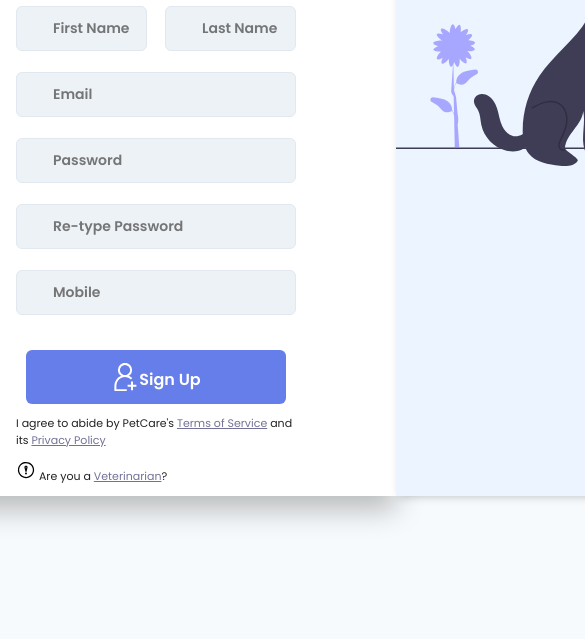
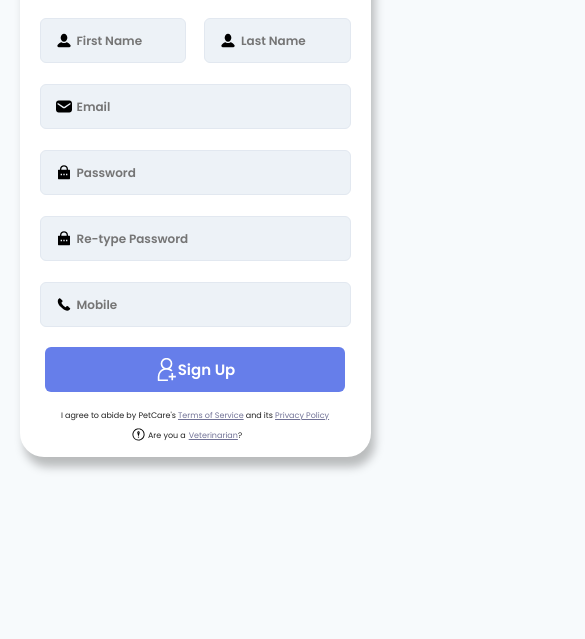
Before and after one commit to Tharindu-Liyanage/PlayZone, a plain HTML site: page html/login/signUp.html in a window 390 px wide. Shown: the part 235-874 px from the top of the page, 585 px wide, since content can reach past the window. Drawn offline with Linux system fonts and the light colour scheme.

Commit message:
Sign-up finished
Now responsive Sign-Up

```diff
--- a/css/signUp.css
+++ b/css/signUp.css
@@ -27,6 +27,7 @@ body{
     position: relative;
     align-items: center;
     margin: 0%;
+    margin-top: 30px;
     margin-bottom: 10px;
     justify-content: center;
 
@@ -81,6 +82,7 @@ p{
 .signUp-but{
 
     display: flex;
+    margin-bottom: 10px;
 }
 
 .btn-svg{
@@ -102,13 +104,14 @@ p{
 
     background-color:#fff;
     border-radius:24px 0 0 24px;
-    box-shadow: 0 14px 28px rgba(0,0,0,0.25);
-              /*  0 10px 10px rgb(0, 0, 0,0.22);*/
+    /*box-shadow: 0 14px 28px rgba(0,0,0,0.25);
+                0 10px 10px rgb(0, 0, 0,0.22);*/
+    box-shadow: 4px 10px 10px 0px rgba(0,0,0,0.25);
     position: relative;
-    left:-10%;
-    width:655px; /*728*/
-    max-width:100%;
-    min-width:480px;
+    left:-15%;
+    width:600px; /*728*/
+
+
 
 }
 
@@ -125,16 +128,19 @@ form{
 }
 
 input.last{
-    margin-bottom: 35px;
+    margin-bottom: 20px;
 }
 
 .name-field{
     display: flex;
 }
 
+
+
+
 input{
 
-    background-color: #EDF2F7;
+
     border-radius: 6px;
     border-style: solid;
     border-color: #e2e8f0;
@@ -156,6 +162,47 @@ input{
     margin-right: 0;
 }
 
+.input-field .name-field input#firstname {
+    background:  url('../img/user.svg') 15px center no-repeat;
+    background-size: 16px 80px;
+    background-color: #EDF2F7;
+}
+
+.input-field .name-field input#lastname {
+    background:  url('../img/user.svg') 15px center no-repeat;
+    background-size: 16px 80px;
+    background-color: #EDF2F7;
+}
+
+.input-field  input#email {
+    background:  url('../img/email.svg') 15px center no-repeat;
+    background-size: 16px 80px;
+    background-color: #EDF2F7;
+}
+
+.input-field  input#password{
+    background:  url('../img/lock.svg') 15px center no-repeat;
+    background-size: 16px 80px;
+    background-color: #EDF2F7;
+}
+
+.input-field  input#rePwd{
+    background:  url('../img/lock.svg') 15px center no-repeat;
+    background-size: 16px 80px;
+    background-color: #EDF2F7;
+}
+
+.input-field  input#mobile{
+    background:  url('../img/phone.svg') 15px center no-repeat;
+    background-size: 16px 80px;
+    background-color: #EDF2F7;
+}
+
+
+
+
+
+
 .overlay-container{
     position: absolute;
     top:0;
@@ -167,7 +214,157 @@ input{
     border-radius:0 24px 24px 0;
     background-color:#EBF4FF;
 
-    box-shadow: 4px 0px 10px 0px rgba(0,0,0,0.25);
+    box-shadow: 6px 10px 10px 0px rgba(0,0,0,0.25);
 
 
 }
+
+.overlay-img{
+
+    position: relative;
+    top:120px;
+}
+
+.footer{
+    vertical-align: middle;
+    position: relative;
+    align-items: center;
+    justify-content: center;
+}
+
+.Q1{
+    display: flex;
+    gap:0;
+    vertical-align: middle;
+    align-items: center;
+    justify-content: center;
+    position:relative;
+    margin-bottom: 15px;
+}
+
+.Q1 a{
+    margin-left:3px;
+}
+
+
+.Q1 .svg{
+
+    position:absolute;
+    left:26%;
+    bottom:0px;
+}
+
+
+@media screen and (max-width:1200px){
+
+    .container{
+
+
+        height: auto;
+
+        border-radius:24px;
+        margin-left: 30%;
+
+    }
+
+    .overlay-container{
+        display: none;
+    }
+
+    .btn-svg{
+        width:23px;
+        height:23px;
+        vertical-align: -6.5px;
+    }
+    .signUp-but .but{
+        color:#fff;
+        font: 600 15px "Poppins", sans-serif;
+        background: #667eea;
+        border-radius: 6px;
+        width: 400px;
+        height: 45px;
+        border:none;
+    }
+
+
+
+}
+
+@media screen and (max-width:768px){
+
+
+    .container {
+        height: auto;
+        border-radius: 24px;
+        margin: 20%;
+        left:0;
+        width:90%;
+
+    }
+
+    .overlay-container {
+        display: none;
+    }
+
+    .btn-svg {
+        width: 23px;
+        height: 23px;
+        vertical-align: -6.5px;
+    }
+
+    .signUp-but .but {
+        color: #fff;
+        font: 600 15px "Poppins", sans-serif;
+        background: #667eea;
+        border-radius: 6px;
+        width: 300px;
+        height: 45px;
+        border: none;
+    }
+
+    .title-text{
+        font-size: 26px;
+
+    }
+
+    form{
+
+
+        height:100%;
+        align-items: center;
+        flex-direction: column;
+        padding: 0 20px; /*113px*/
+        display:flex;
+
+
+    }
+
+    p{
+        font: 400 8px "Poppins", sans-serif;
+    }
+
+    .Q1 .svg{
+
+        position:absolute;
+        left:26%;
+        bottom:0px;
+
+        width: 15px;
+        height: 15px;
+    }
+
+    .Q1{
+
+        margin-bottom: 15px;
+    }
+
+    input{
+
+
+
+        font: 600 12px "Poppins", sans-serif;
+
+    }
+
+
+}
--- a/html/login/signUp.html
+++ b/html/login/signUp.html
@@ -28,16 +28,16 @@
 
                     <div class="name-field">
 
-                        <input class="name" type="text" placeholder="First Name" required>
-                        <input class="name" type="text" placeholder="Last Name" required>
+                        <input class="name" type="text" placeholder="First Name" id="firstname" required>
+                        <input class="name" type="text" placeholder="Last Name" id="lastname" required>
 
 
                     </div>
 
-                    <input type="text" placeholder="Email" required>
-                    <input type="password" placeholder="Password" required>
-                    <input type="text" placeholder="Re-type Password" required>
-                    <input class="last" type="number" placeholder="Mobile" required>
+                    <input type="text" placeholder="Email" id="email" required>
+                    <input type="password" placeholder="Password" id="password" required>
+                    <input type="password" placeholder="Re-type Password" id="rePwd" required>
+                    <input class="last" type="number" placeholder="Mobile" id="mobile" required>
 
 
 
@@ -49,8 +49,12 @@
 
                 <div class="footer">
                     <p>I agree to abide by PetCare's <a href="#">Terms of Service</a> and its <a href="#" >Privacy Policy</a></p>
-                    <p><img src="../../img/warn.svg"> Are you a <a href="#">Veterinarian</a>?</p>
+                    <p class="Q1"><img class="svg" src="../../img/warn.svg"> Are you a <a href="#">Veterinarian</a>?</p>
                 </div>
+
+            </form>
+
+            </div>
 
                 <div class="overlay-container">
                     <div class="overlay">
@@ -58,9 +62,9 @@
                     </div>
                 </div>
 
-                </form>
 
-        </div>
+
+
     </div>
 
 
```
Also changed, not shown: index.html (added, +1 -0 lines), img/email.svg (added), img/lock.svg (added), img/phone.svg (added), img/user.svg (added).
